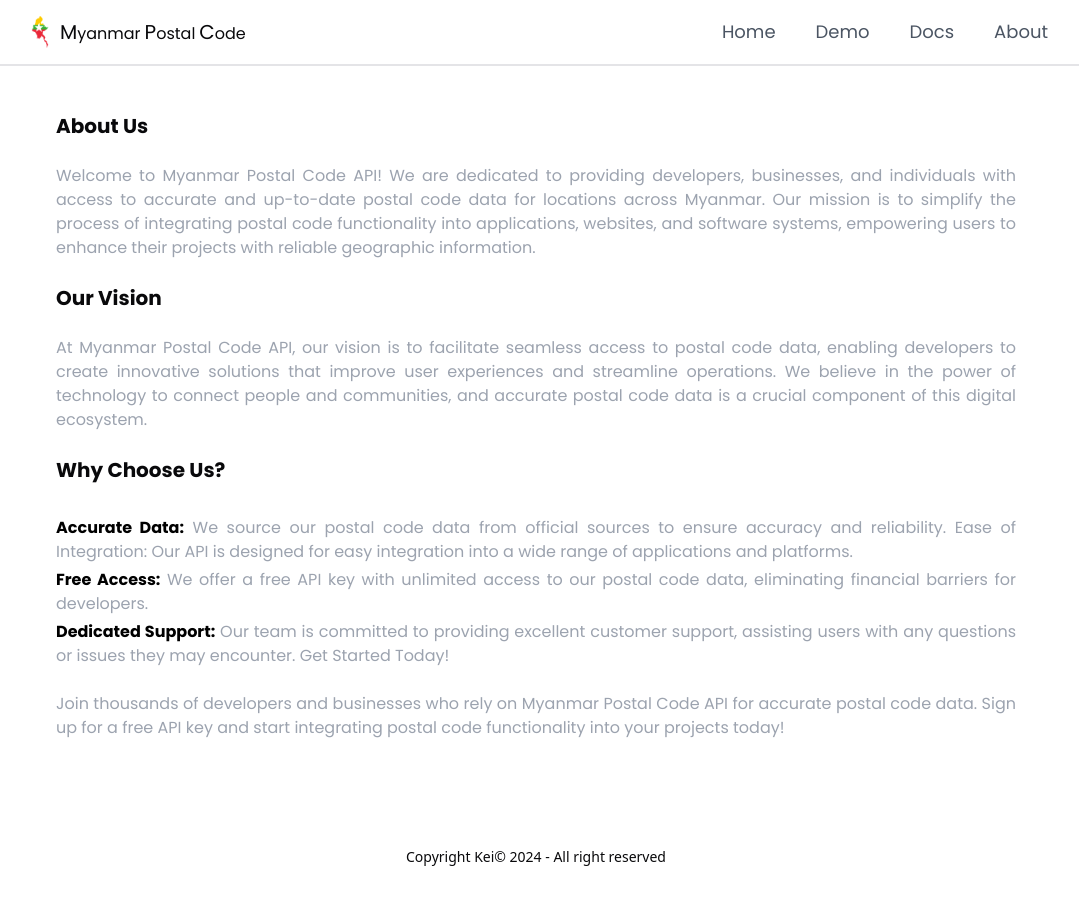
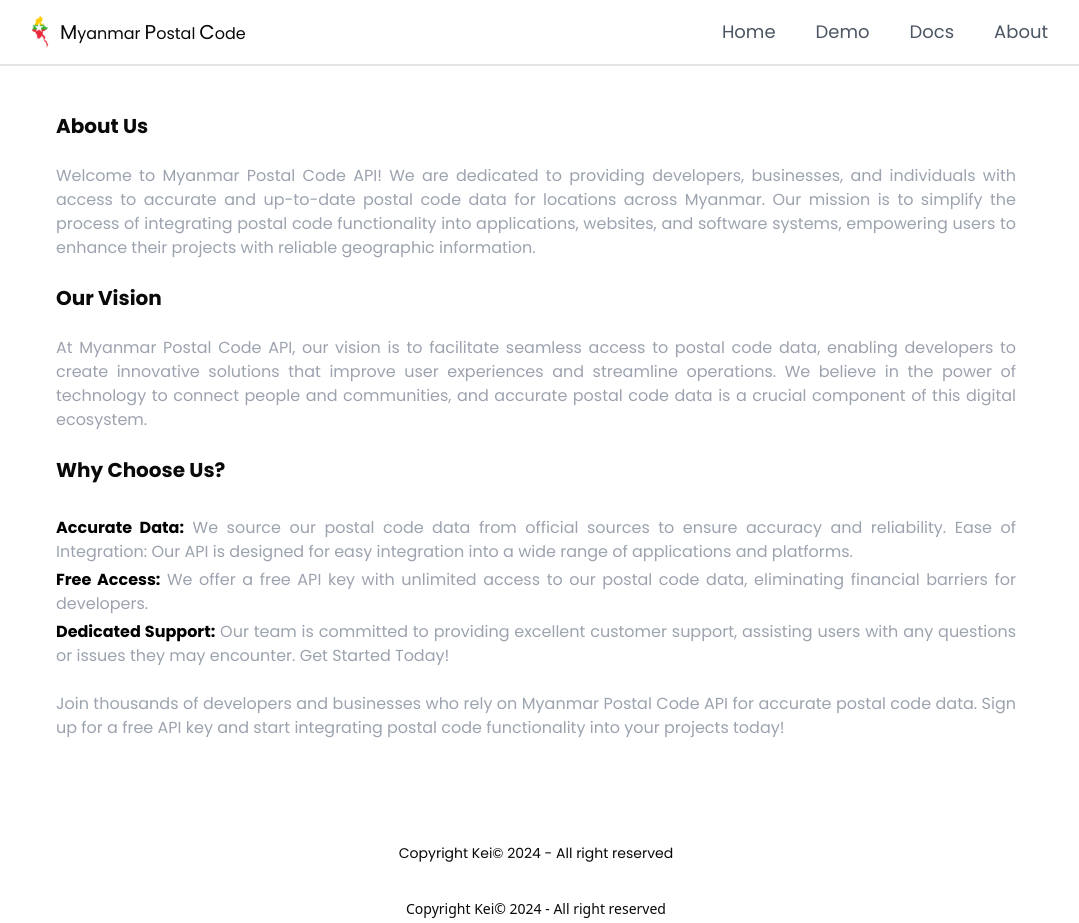
Before and after one commit to nainglinthant111/Postal-Code-Myanmar-org, a Next.js app: page /about in a window 1280 px wide. Shown: the whole page, without its empty margins (104-1183 px from the left). Before the commit the page ends 871 px from the top, so only its background shows below. Built offline with nearby package versions, Linux system fonts and the light colour scheme.

Commit message:
refactor(ui): update font

```diff
--- a/src/app/about/page.tsx
+++ b/src/app/about/page.tsx
@@ -1,8 +1,9 @@
 import React from "react";
+import Footer from "@/app/components/_footer";
 
 const page = () => {
     return (
-        <div className="grid gap-y-6 sm:pt-28 sm:px-40 pt-20 sm:pb-7 px-6 text-justify">
+        <div className="grid gap-y-6 sm:pt-28 sm:px-40 pt-20 sm:pb-7 px-6 text-justify min-h-screen font-poppin">
             <div className="text-xl font-bold font-poppin">
                 About Us
             </div>
@@ -49,6 +50,7 @@ const page = () => {
                 data. Sign up for a free API key and start integrating postal code functionality into your projects
                 today!
             </div>
+            <Footer/>
         </div>
     );
 };
```
